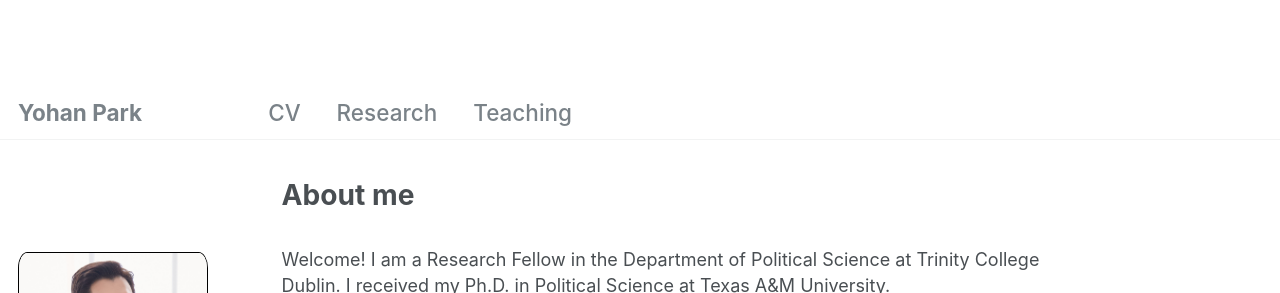
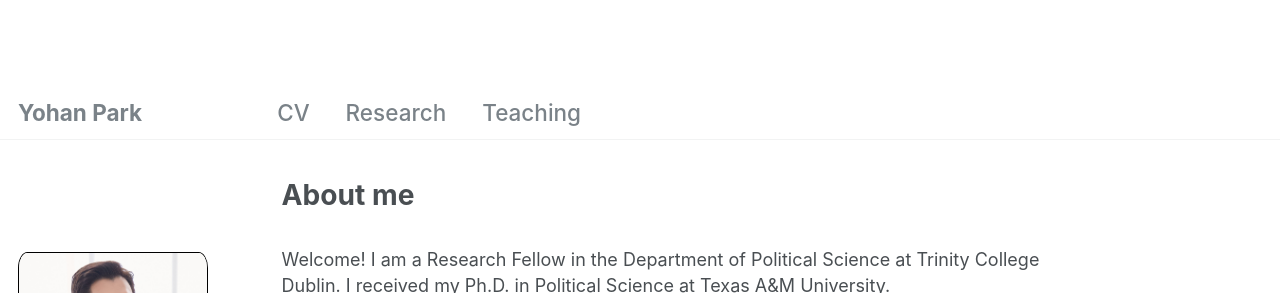
Before and after one commit to yohanpark23/yohanpark23.github.io, a Jekyll site: the page built from _pages/about.md, in a window 1280 px wide. Shown: the top 293 px of the page. Built offline with Jekyll 4.4.1, drawn with Linux system fonts in a browser that asks for light colours; some web fonts are replaced.

Commit message:
Update _masthead.scss

```diff
--- a/_sass/_masthead.scss
+++ b/_sass/_masthead.scss
@@ -53,7 +53,7 @@
    font-weight: 450;
 
   &--lg {
-    padding-right: 5em;
+    padding-right: 5.5em;
     font-weight: 700;
   }
 }
```
